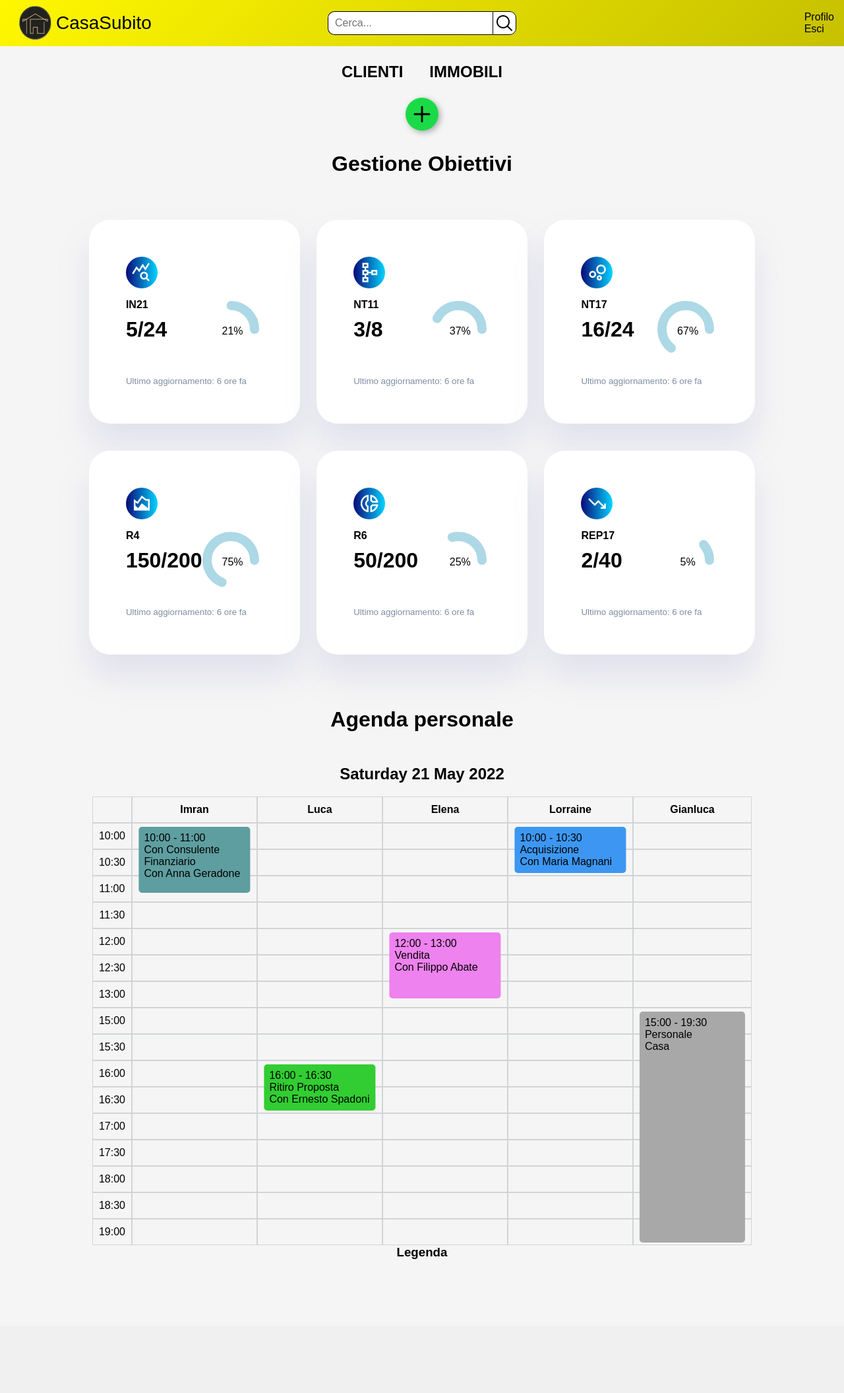
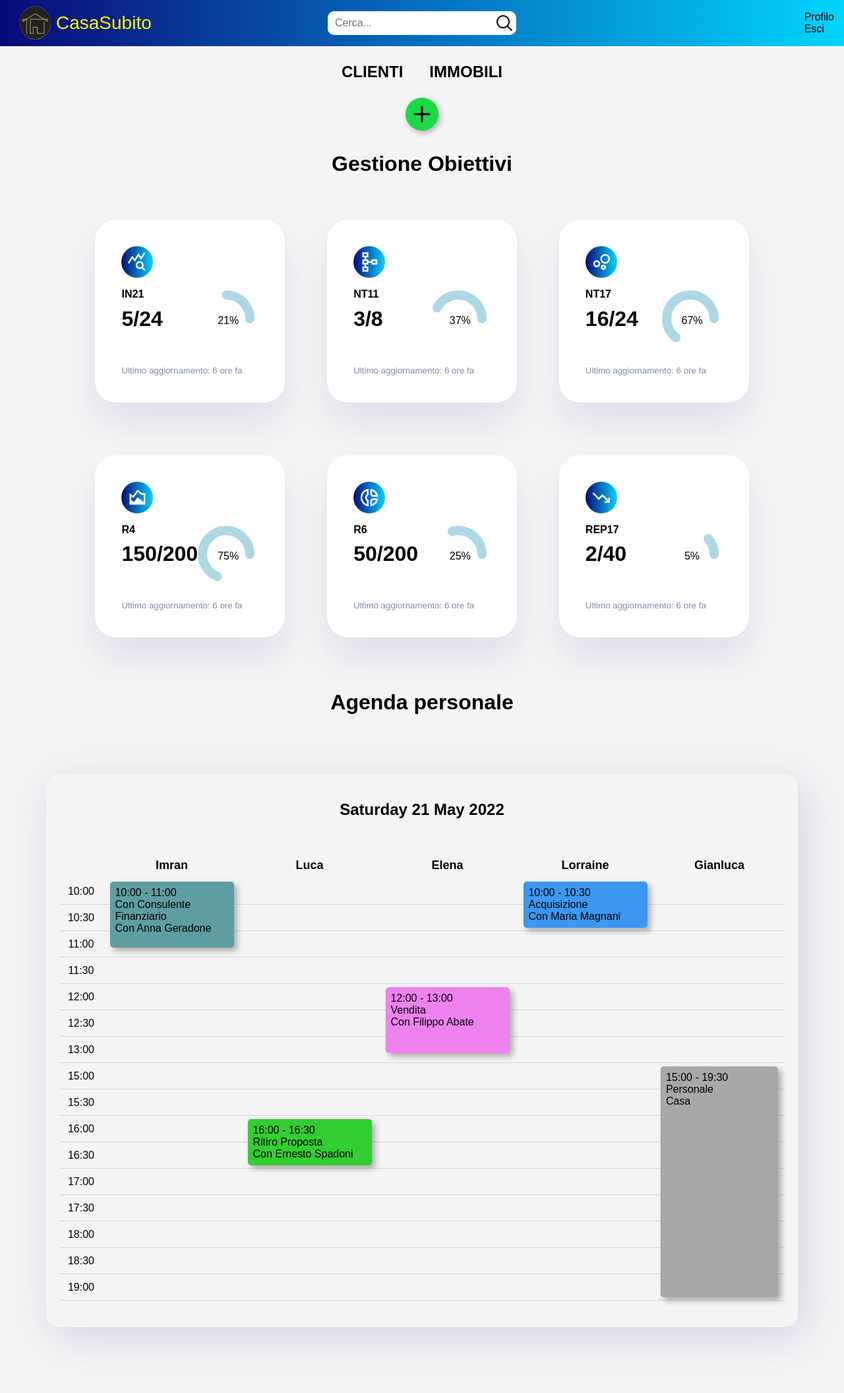
Before and after one commit to GianITS/git_CasaSubito, a Flask app: page /HomePage in a window 1280 px wide. Shown: the whole page at 66% size. Before the commit the page ends 1908 px from the top, so only its background shows below. Run offline with Flask 2, Linux system fonts and the light colour scheme; some libraries are stand-ins or nearby versions.

Commit message:
sistemata header/animazioni obbiettivi e agenda

```diff
--- a/website/static/style.css
+++ b/website/static/style.css
@@ -137,7 +137,7 @@ h1{
     justify-content: space-between;
     align-items: center;
     padding: 15px;
-    background: linear-gradient(135deg, var(--primary-color)0%, var(--secondary-color)100%);
+    background: linear-gradient(90deg, rgba(2,0,36,1) 0%, rgba(9,9,121,1) 0%, rgba(0,212,255,1) 100%);
     z-index: 10;
 }
 .header .logo{
@@ -149,6 +149,7 @@ h1{
 .header .logo a{
     display: flex;
     align-items: center;
+    color: var(--primary-color);
 }
 .header .logo img{
     position: relative;
@@ -175,18 +176,18 @@ h1{
     padding: 5px 0 5px 10px;
     font-size: 16px;
     border-radius: 10px 0 0 10px;
-    border-top:    1px solid  #000;
-    border-right:  0 solid #000;
-    border-bottom: 1px solid #000;
-    border-left:   1px solid  #000;
+    border: 1px solid transparent;
     outline: none;
+}
+#search:focus{
+    box-shadow: none;
 }
 .search .icon{
     width: 36px;
     aspect-ratio: 1;
     border-radius: 0 10px 10px 0;
     background: url('images/search.png')no-repeat center;
-    border: 1px solid black;
+    border: 1px solid transparent;
     cursor: pointer;
 }
 .header .logout{
@@ -459,7 +462,7 @@ h1{
 .obiettivi{
     display: grid;
     grid-template-columns: repeat(3, 1fr);
-    gap: 1.6rem;
+    gap: 4rem;
     animation: showObiettivi 1s ease-in-out;
 }
 @keyframes showObiettivi {
@@ -475,7 +478,7 @@ h1{
 }
 .obiettivi > div{
     background: white;
-    padding: 3.5rem;
+    padding: 2.5rem;
     border-radius: 2rem;
     margin-top: 1rem;
     box-shadow: 0 2rem 3rem rgba(132, 139, 200, 0.18);
@@ -583,26 +610,44 @@ h1{
 .h1Agenda{
     margin-top: 80px;
 }
+.containerAg{
+    display: flex;
+    flex-direction: column;
+    justify-content: center;
+    align-items: center;
+    padding: 20px 20px 40px;
+    margin-top: 40px;
+    box-shadow: 10px 15px 60px rgba(132,139,200,.3);
+    background-color: whitesmoke;
+    border-radius: 20px;
+}
+.containerAg h2{
+    margin: 20px 0 50px;
+}
 .agenda{
     position: relative;
-    width: 1000px;
+    width: 1100px;
     border-spacing: 0;
-    margin-top: 20px;
 }
 .agenda thead{
     height: 40px;
+
 }
 .agenda th{
     width: 19%;
-    border: 1px solid #d1d4d6;
+    font-size: 18px;
 }
 .agenda th:nth-child(1){
     width: 6%;
+    border-top-left-radius: 10px;
+}
+.agenda th:nth-child(6){
+    border-top-right-radius: 10px;
 }
 .agenda td{
     position: relative;
     height: 40px;
-    border: 1px solid #d1d4d6;
+    border-bottom: 1px solid #d1d4d6;
 }
 .agenda td:nth-child(1){
     text-align: center;
@@ -623,6 +668,13 @@ h1{
     border-radius: 5px;
     transform: translateX(-50%);
     z-index: 1;
+    box-shadow: 5px 5px 10px rgba(0, 0, 0, .3);
+}
+.lastL{
+    border-bottom-left-radius: 10px;
+}
+.lastR{
+    border-bottom-right-radius: 10px;
 }
 .im{
     background-color: cadetblue;
--- a/website/templates/homepage.html
+++ b/website/templates/homepage.html
@@ -123,6 +123,7 @@
             <!--------------  FINE OBIETTIVI  --------------->
             <!--------------  INIZIO AGENDA  --------------->
             <h1 class="h1Agenda">Agenda personale</h1>
+            <div class="containerAg">
                 <h2>{{ date }}</h2>
                 <table class="agenda">
                     <thead>
@@ -285,7 +286,7 @@
                         </tr>
                     </tbody>
                 </table>
-            <h3>Legenda</h3>
+            </div>
 
             <!--------------  FINE AGENDA  --------------->
         </main>
```
Also changed, not shown: other parts of website/static/style.css (+55 -30 lines). Lines whose indentation alone changed are shown as unchanged.
